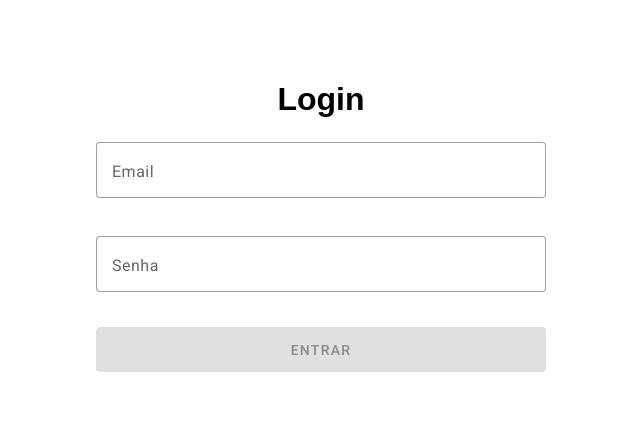
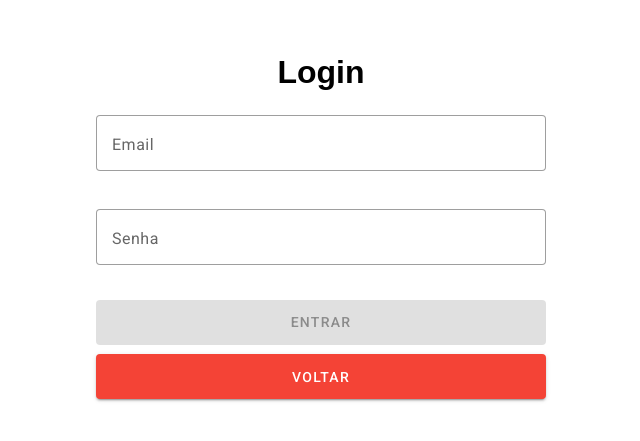
Before and after one commit to RafaelRF99/biblioteca-frontend, an Angular app: page /auth in a window 1280 px wide. Shown: the part 187-628 px from the top of the page, without its empty margins (319-959 px from the left). Built offline with nearby package versions, Linux system fonts and the light colour scheme; a web font is replaced by a local one.

Commit message:
feat: add btn voltar

```diff
--- a/src/app/pages/auth/auth.component.html
+++ b/src/app/pages/auth/auth.component.html
@@ -14,5 +14,6 @@
       <mat-error *ngIf="form.get('pass')?.errors?.['minlength']">*Qtd minima 4 caracteres</mat-error>
     </mat-form-field>
     <button mat-raised-button color="primary" [disabled]="!form.valid" (click)="handleLogin()">ENTRAR</button>
+    <button mat-raised-button color="warn" (click)="onBack()">VOLTAR</button>
   </form>
 </div>
--- a/src/app/pages/auth/auth.component.ts
+++ b/src/app/pages/auth/auth.component.ts
@@ -46,4 +46,8 @@ export class AuthComponent implements OnInit {
       }
     });
   }
+
+  onBack() {
+    this.router.navigate(['/']);
+  }
 }
```
